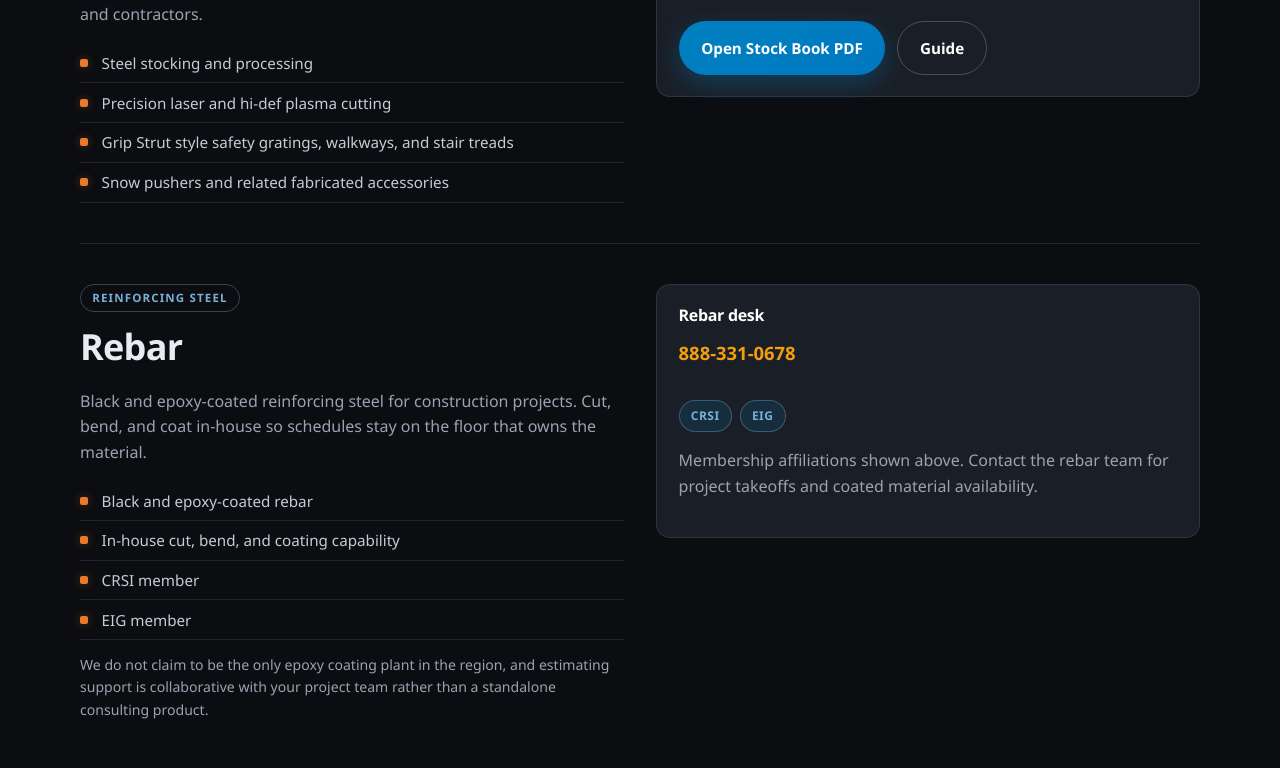
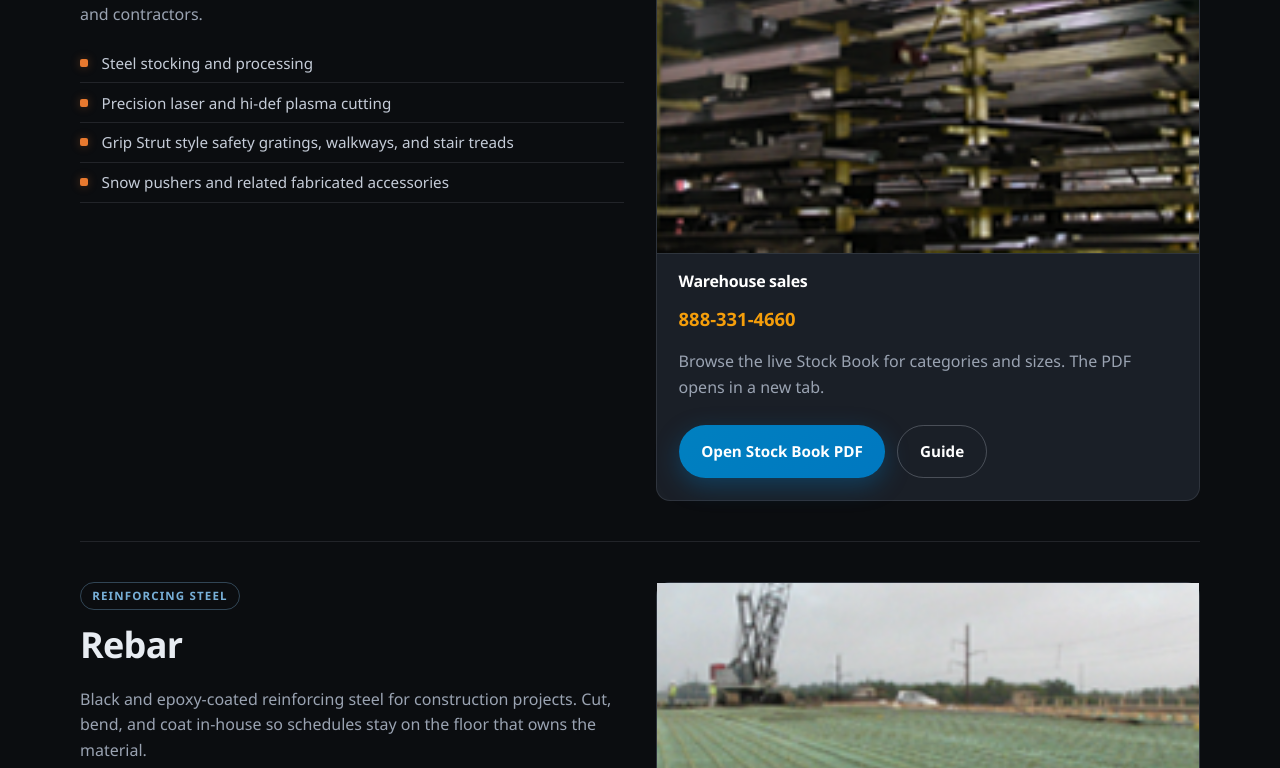
Before and after one commit to Abrinsky/SCF, a plain HTML site: page divisions.html in a window 1280 px wide. Shown: the part 737-1505 px from the top of the page. Drawn offline with Linux system fonts and the light colour scheme.

Commit message:
Add industrial news thumbs and division photos

```diff
--- a/css/styles.css
+++ b/css/styles.css
@@ -423,6 +423,15 @@ p { margin: 0 0 1rem; color: var(--muted); }
   padding: 1.35rem;
 }
 .side-panel h4 { color: #fff; margin-bottom: 0.5rem; }
+.div-media {
+  width: calc(100% + 2.7rem);
+  max-width: none;
+  aspect-ratio: 4 / 3;
+  object-fit: cover;
+  margin: -1.35rem -1.35rem 1.15rem;
+  border-bottom: 1px solid var(--line);
+  filter: saturate(0.82) contrast(1.05);
+}
 .phone-link {
   display: inline-block;
   font-size: 1.15rem;
--- a/divisions.html
+++ b/divisions.html
@@ -59,6 +59,7 @@
             </ul>
           </div>
           <aside class="side-panel">
+            <img class="div-media" src="/SCF/assets/divisions/whse-stock.png" alt="Steel stock arranged in the warehouse" loading="lazy" />
             <h4>Warehouse sales</h4>
             <a class="phone-link" href="tel:18883314660">888-331-4660</a>
             <p>Browse the live Stock Book for categories and sizes. The PDF opens in a new tab.</p>
@@ -83,6 +84,7 @@
             <p class="note">We do not claim to be the only epoxy coating plant in the region, and estimating support is collaborative with your project team rather than a standalone consulting product.</p>
           </div>
           <aside class="side-panel">
+            <img class="div-media" src="/SCF/assets/divisions/epoxy-rebar.png" alt="Epoxy-coated reinforcing steel ready for a construction project" loading="lazy" />
             <h4>Rebar desk</h4>
             <a class="phone-link" href="tel:18883310678">888-331-0678</a>
             <div class="badge-row">
@@ -107,6 +109,7 @@
             <p class="note">Tank work is described as fabricated to customer requirements. This sample site does not claim ASME, DOT, or API certification for tanks.</p>
           </div>
           <aside class="side-panel">
+            <img class="div-media" src="/SCF/assets/divisions/contract-mfg2.png" alt="Robotic welding sparks in the contract manufacturing shop" loading="lazy" />
             <h4>Contract Manufacturing</h4>
             <a class="phone-link" href="tel:18888444126">888-844-4126</a>
             <p>Ask about current capacity for weldments, machining, coping, and tank packages.</p>
@@ -128,6 +131,7 @@
             </ul>
           </div>
           <aside class="side-panel">
+            <img class="div-media" src="/SCF/assets/divisions/ironpour.png" alt="Molten iron being poured at the foundry" loading="lazy" />
             <h4>Casting sales</h4>
             <a class="phone-link" href="tel:18885502564">888-550-2564</a>
             <div class="badge-row">
```
Also changed, not shown: data/news.json (+10 -5 lines), assets/divisions/contract-mfg2.png (added), assets/divisions/epoxy-rebar.png (added), assets/divisions/ironpour.png (added), assets/divisions/whse-stock.png (added), assets/news/community-plant.svg (added), assets/news/heritage-foundry.svg (added), assets/news/manufacturing-blueprint.svg (added), assets/news/safety-shield.svg (added), assets/news/stainless-specialty.svg (added).
